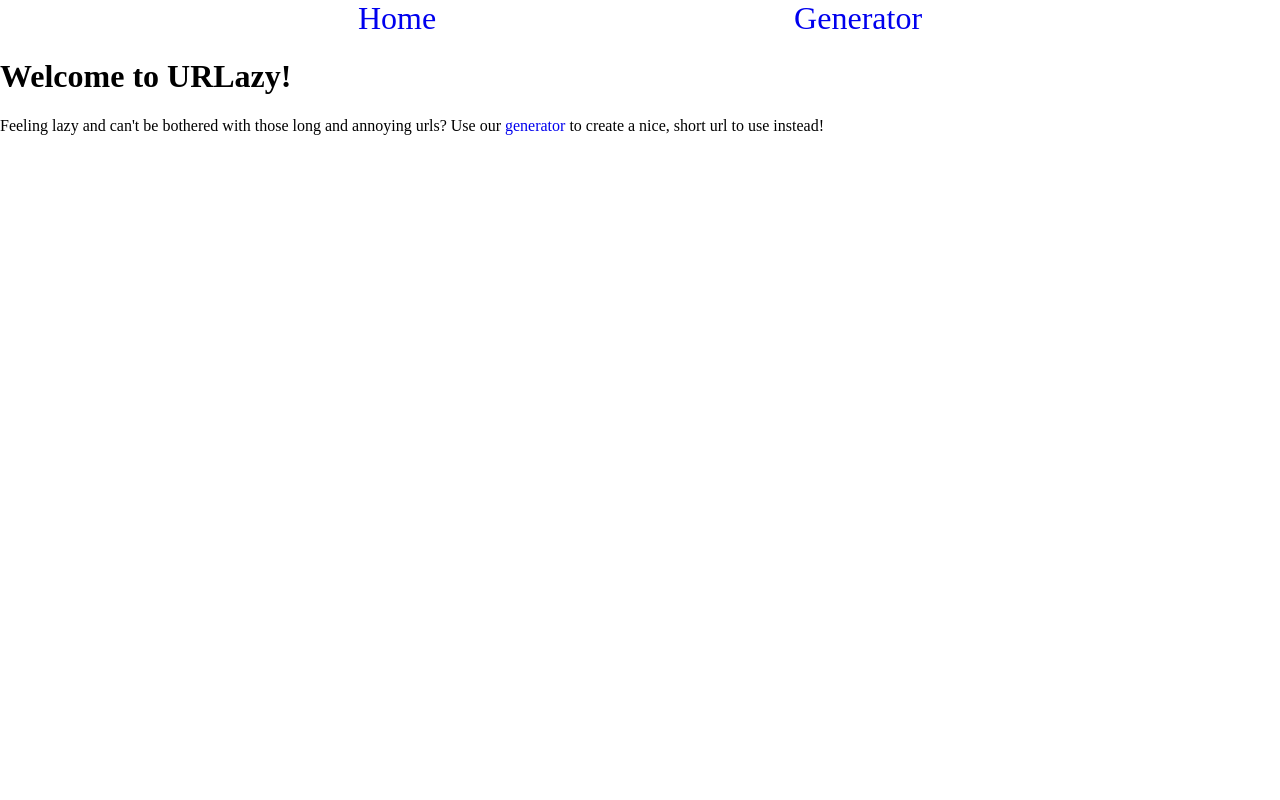
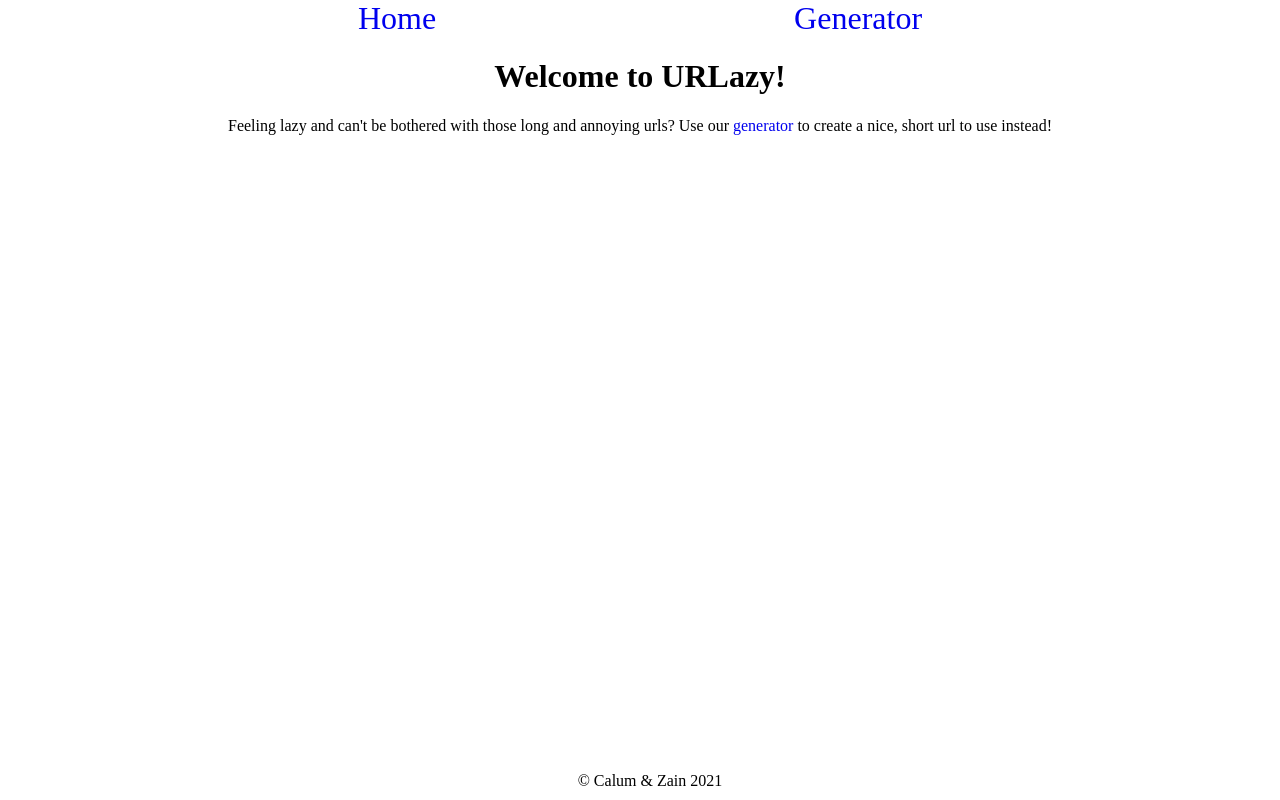
Before and after one commit to Zain1Uppal/Lap4-code-challenge, a Flask app: page / in a window 1280 px wide. Run offline with Flask 2, Linux system fonts and the light colour scheme.

Commit message:
add footer

```diff
--- a/static/css/index.css
+++ b/static/css/index.css
@@ -2,6 +2,10 @@ body, html {
     width: 100%;
     height: 100%;
     margin: 0;
+}
+
+body {
+    text-align: center;
 }
 
 nav {
@@ -14,3 +18,10 @@ nav {
 a {
     text-decoration: none;
 }
+
+footer {
+    position: fixed;
+    bottom: 0;
+    width: 100%;
+    padding: 10px;
+}
--- a/templates/layout.html
+++ b/templates/layout.html
@@ -16,5 +16,8 @@
         {% block content %}
         {% endblock content %}
     </main>
+    <footer>
+        &copy; Calum & Zain 2021
+    </footer>
 </body>
 </html>
```
Also changed, not shown: urls.db.
